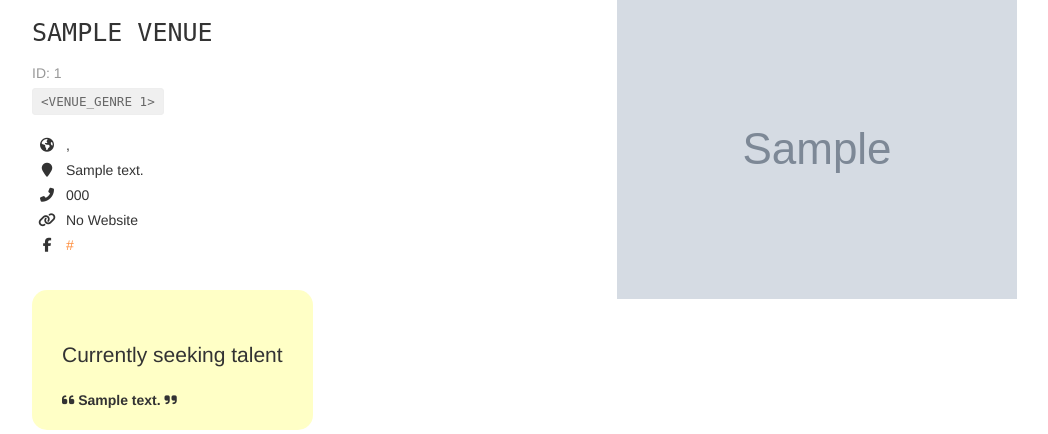
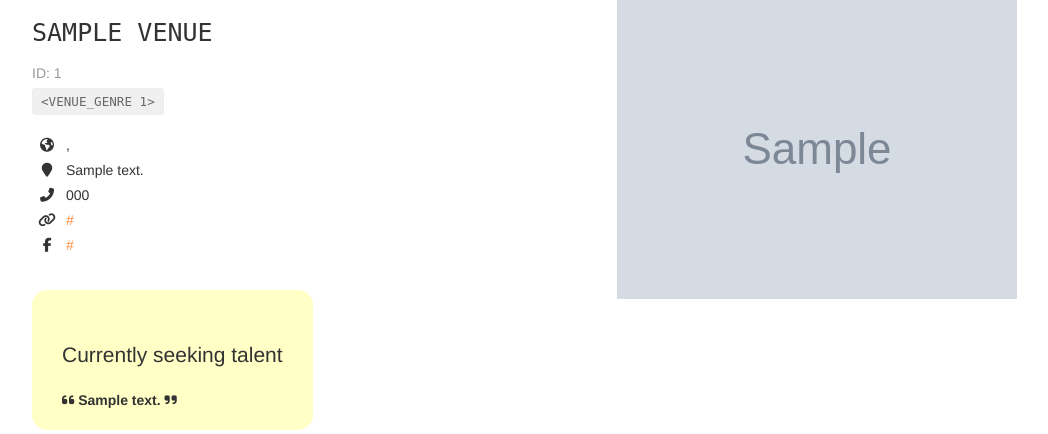
Before and after one commit to danwood1992/fyyur, a Flask app: page /venues/1 in a window 1280 px wide. Shown: the part 81-515 px from the top of the page, without its empty margins (38-1086 px from the left). Run offline with Flask 2, Linux system fonts and the light colour scheme; tables that the repository leaves empty hold one stand-in row (values such as "Sample post"); grey boxes marked "Sample" are stand-in pictures; some libraries are stand-ins or nearby versions.

Commit message:
Yemplating ifx.

```diff
--- a/templates/pages/show_venue.html
+++ b/templates/pages/show_venue.html
@@ -24,7 +24,7 @@
 			<i class="fas fa-phone-alt"></i> {% if venue.phone %}{{ venue.phone }}{% else %}No Phone{% endif %}
 		</p>
 		<p>
-			<i class="fas fa-link"></i> {% if venue.website %}<a href="{{ venue.website }}" target="_blank">{{ venue.website }}</a>{% else %}No Website{% endif %}
+			<i class="fas fa-link"></i> {% if venue.website_link %}<a href="{{ venue.website_link }}" target="_blank">{{ venue.website_link }}</a>{% else %}No Website{% endif %}
 		</p>
 		<p>
 			<i class="fab fa-facebook-f"></i> {% if venue.facebook_link %}<a href="{{ venue.facebook_link }}" target="_blank">{{ venue.facebook_link }}</a>{% else %}No Facebook Link{% endif %}
@@ -52,7 +52,7 @@
 		{%for show in venue.upcoming_shows %}
 		<div class="col-sm-4">
 			<div class="tile tile-show">
-				<img src="{{ show.artist_image_link }}" alt="Show Artist Image" />
+				<img src="{{ show.artist.image_link }}" alt="Show Artist Image" />
 				<h5><a href="/artists/{{ show.artist_id }}">{{ show.artist_name }}</a></h5>
 				<h6>{{ show.start_time|datetime('full') }}</h6>
 			</div>
```
